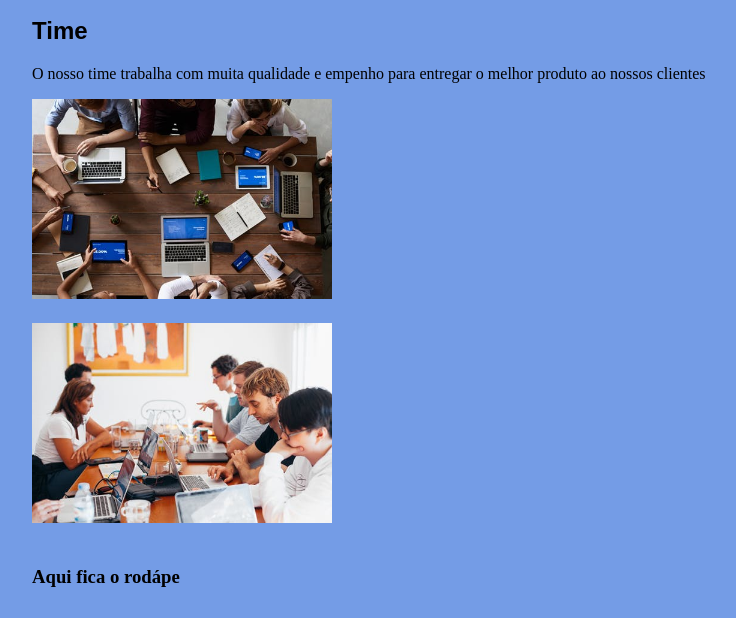
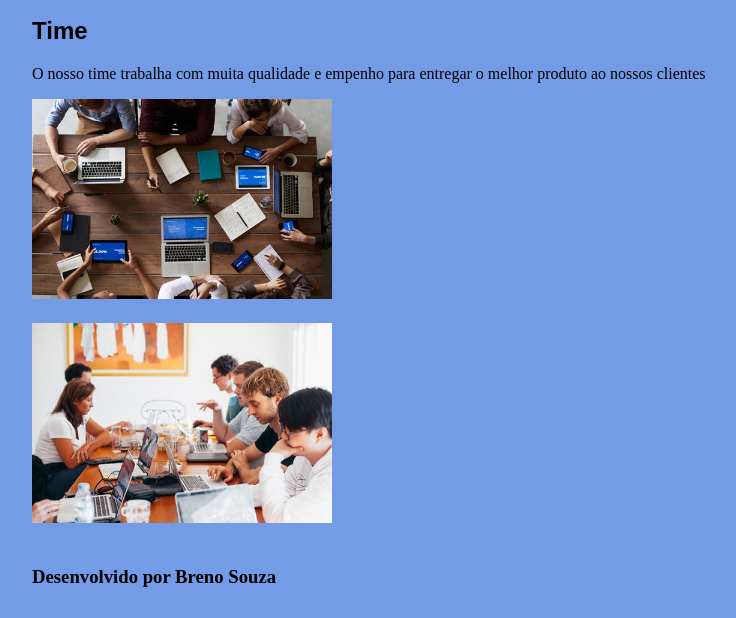
Before and after one commit to BrenoVitoi/dio_aula_html_css3, a plain HTML site: page index.html in a window 1280 px wide. Shown: the part 2260-2878 px from the top of the page, without its empty margins (68-804 px from the left). Drawn offline with Linux system fonts and the light colour scheme.

Commit message:
Primeira página com html e css do curso Angular

```diff
--- a/css/style.css
+++ b/css/style.css
@@ -20,6 +20,10 @@ h2 {
 p {
     font-size: 16px;
 }
+footer {
+
+    margin-bottom: 30px;
+}
 .img_padrao {
     margin-bottom: 20px;
     width: 300px;
--- a/index.html
+++ b/index.html
@@ -107,7 +107,7 @@
         </section>
 
         <footer>
-            <h3>Aqui fica o rodápe</h3>
+            <h3>Desenvolvido por Breno Souza</h3>
         </footer>
     </body>
 
```
Also changed, not shown: img/KarolinaGrabowska.jpeg (deleted), img/pexels-photo-1440722.jpeg (deleted), img/pexels-photo-3184635.jpeg (deleted), img/pexels-photo-574071.jpeg (deleted).
